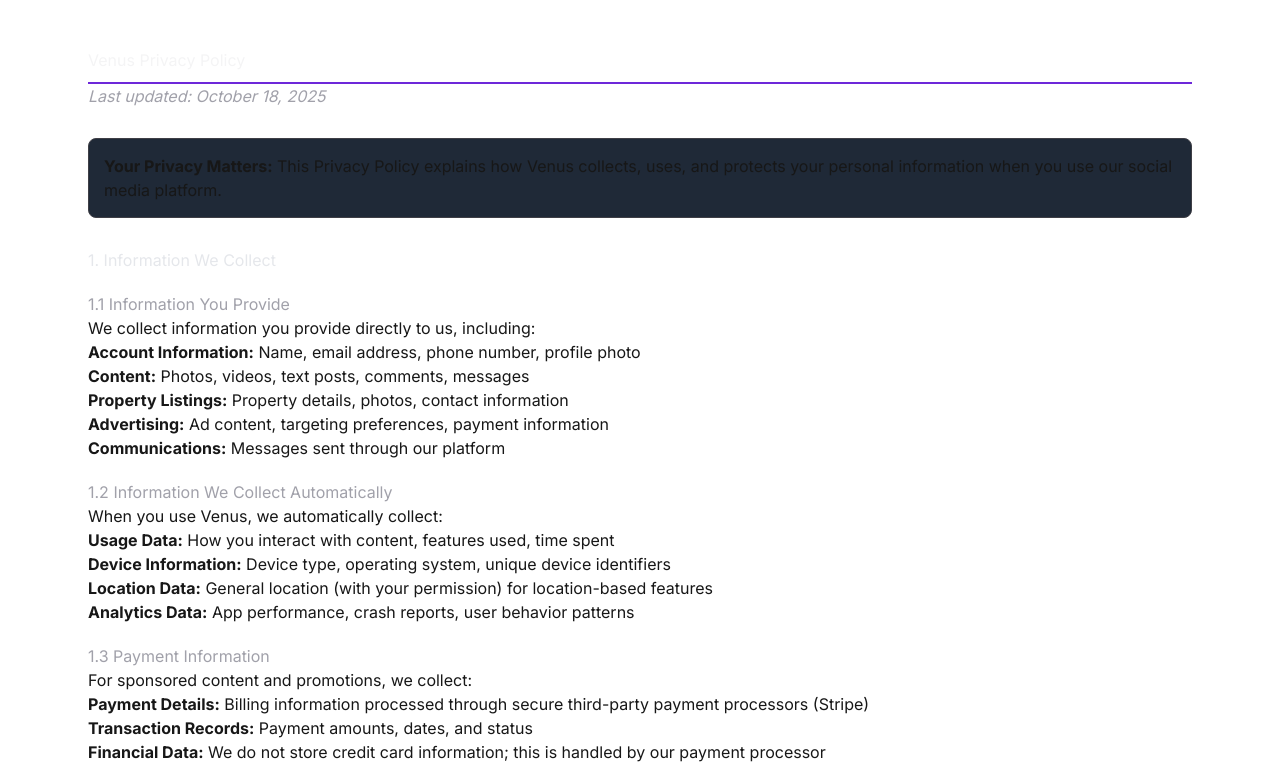
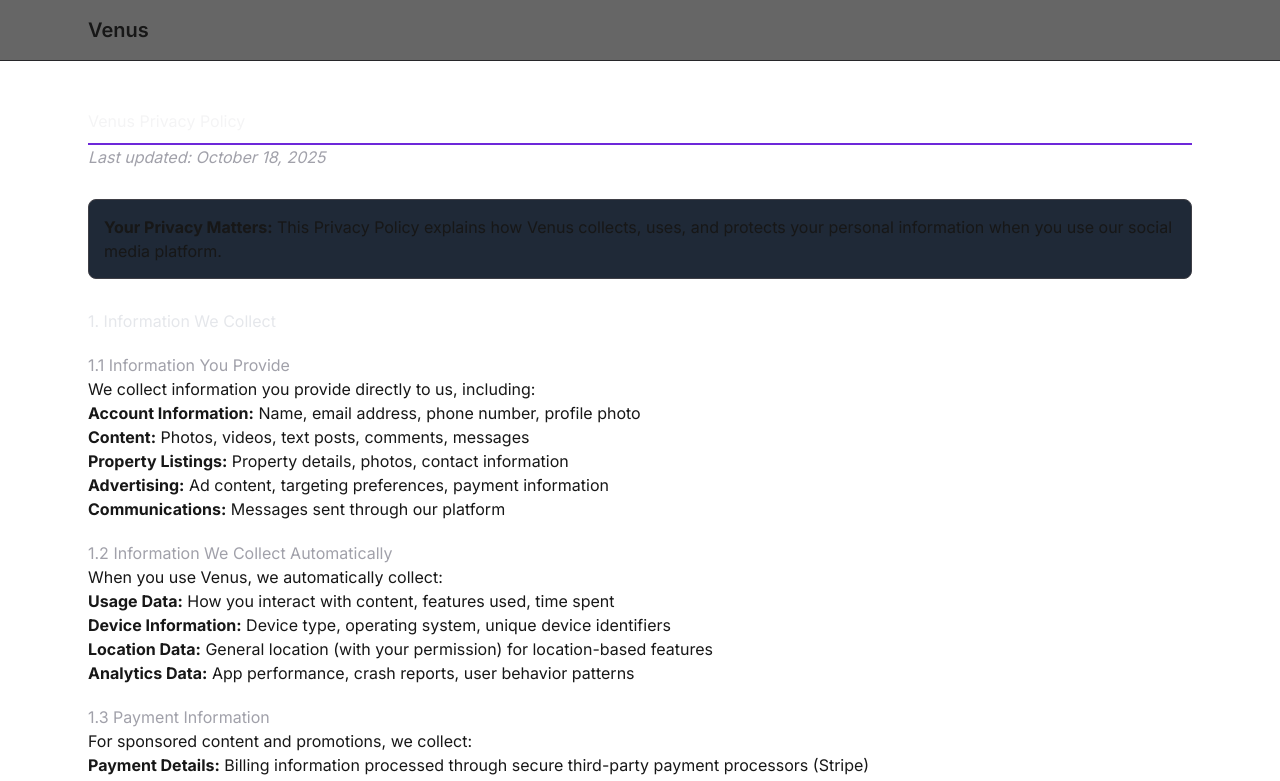
Before and after one commit to venuslabs-org/venus-website, a Next.js app: page /privacy in a window 1280 px wide. Shown: the top 781 px of the page. Built offline with nearby package versions, Linux system fonts and the light colour scheme.

Commit message:
Refactor Privacy and Terms pages to include a sticky header with site branding, enhancing layout and user can click to go back to the main page.

```diff
--- a/src/app/privacy/page.tsx
+++ b/src/app/privacy/page.tsx
@@ -167,9 +167,18 @@
 
 export default function PrivacyPage() {
   return (
-    <main className="mx-auto max-w-6xl px-6 py-12">
-      <style dangerouslySetInnerHTML={{ __html: styles }} />
-      <div className="docs-page" dangerouslySetInnerHTML={{ __html: html }} />
-    </main>
+    <div className="min-h-screen">
+      <header className="sticky top-0 z-20 backdrop-blur supports-[backdrop-filter]:bg-black/60 border-b border-zinc-800">
+        <div className="mx-auto flex max-w-6xl items-center justify-between px-6 py-4">
+          <a href="/" className="text-xl font-semibold hover:text-white transition-colors">
+            Venus
+          </a>
+        </div>
+      </header>
+      <main className="mx-auto max-w-6xl px-6 py-12">
+        <style dangerouslySetInnerHTML={{ __html: styles }} />
+        <div className="docs-page" dangerouslySetInnerHTML={{ __html: html }} />
+      </main>
+    </div>
   );
 }
--- a/src/app/terms/page.tsx
+++ b/src/app/terms/page.tsx
@@ -128,9 +128,18 @@
 
 export default function TermsPage() {
   return (
-    <main className="mx-auto max-w-6xl px-6 py-12">
-      <style dangerouslySetInnerHTML={{ __html: styles }} />
-      <div className="docs-page" dangerouslySetInnerHTML={{ __html: html }} />
-    </main>
+    <div className="min-h-screen">
+      <header className="sticky top-0 z-20 backdrop-blur supports-[backdrop-filter]:bg-black/60 border-b border-zinc-800">
+        <div className="mx-auto flex max-w-6xl items-center justify-between px-6 py-4">
+          <a href="/" className="text-xl font-semibold hover:text-white transition-colors">
+            Venus
+          </a>
+        </div>
+      </header>
+      <main className="mx-auto max-w-6xl px-6 py-12">
+        <style dangerouslySetInnerHTML={{ __html: styles }} />
+        <div className="docs-page" dangerouslySetInnerHTML={{ __html: html }} />
+      </main>
+    </div>
   );
 }
```
